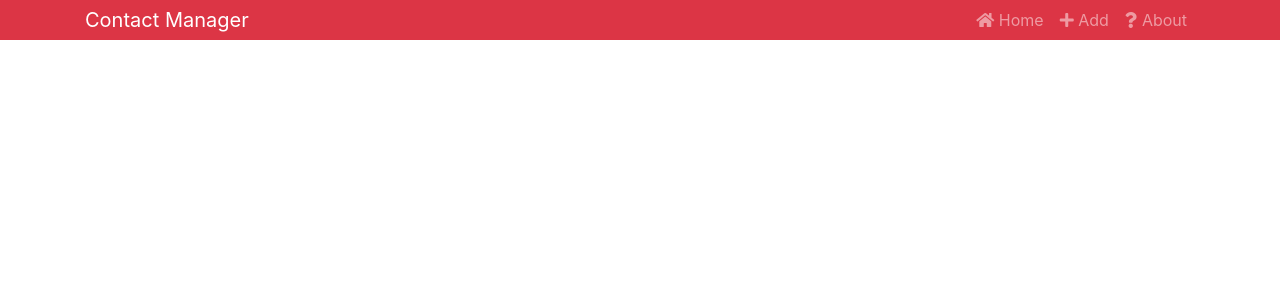
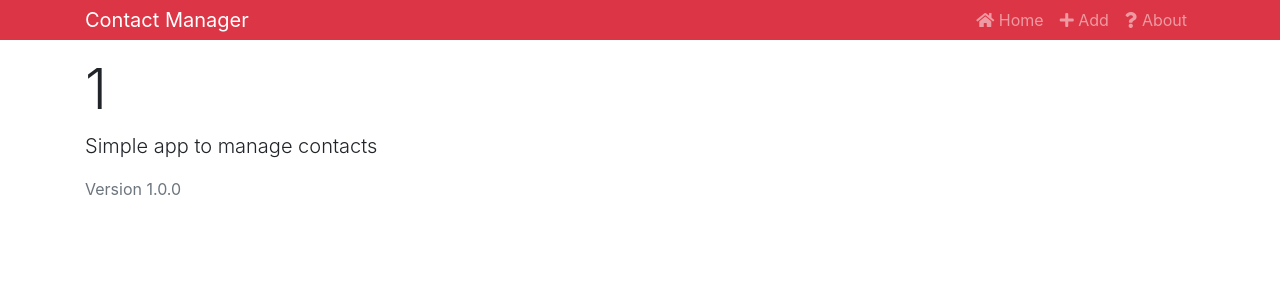
Before and after one commit to T-Wesst/React_Front_Back, a React (Create React App) app in the folder projects/contactmanager/: page /about/1 in a window 1280 px wide. Shown: the top 300 px of the page. Built offline with nearby package versions, Linux system fonts and the light colour scheme.

Commit message:
access params :id

```diff
--- a/projects/contactmanager/src/App.js
+++ b/projects/contactmanager/src/App.js
@@ -22,7 +22,7 @@ class App extends Component {
               <Switch>
                 <Route exact path="/" component={Contacts} />
                 <Route exact path="/contact/add" component={AddContact} />
-                <Route exact path="/about" component={About} />
+                <Route exact path="/about/:id" component={About} />
               </Switch>
             </div>
           </div>
--- a/projects/contactmanager/src/components/pages/About.js
+++ b/projects/contactmanager/src/components/pages/About.js
@@ -1,9 +1,10 @@
 import React from 'react';
 
-const About = () => {
+const About = props => {
   return (
     <div>
-      <h1 className="display-4">About Contact Manager</h1>
+      {/* access parameters from url */}
+      <h1 className="display-4">{props.match.params.id}</h1>
       <p className="lead">Simple app to manage contacts</p>
       <p className="text-secondary">Version 1.0.0</p>
     </div>
```
